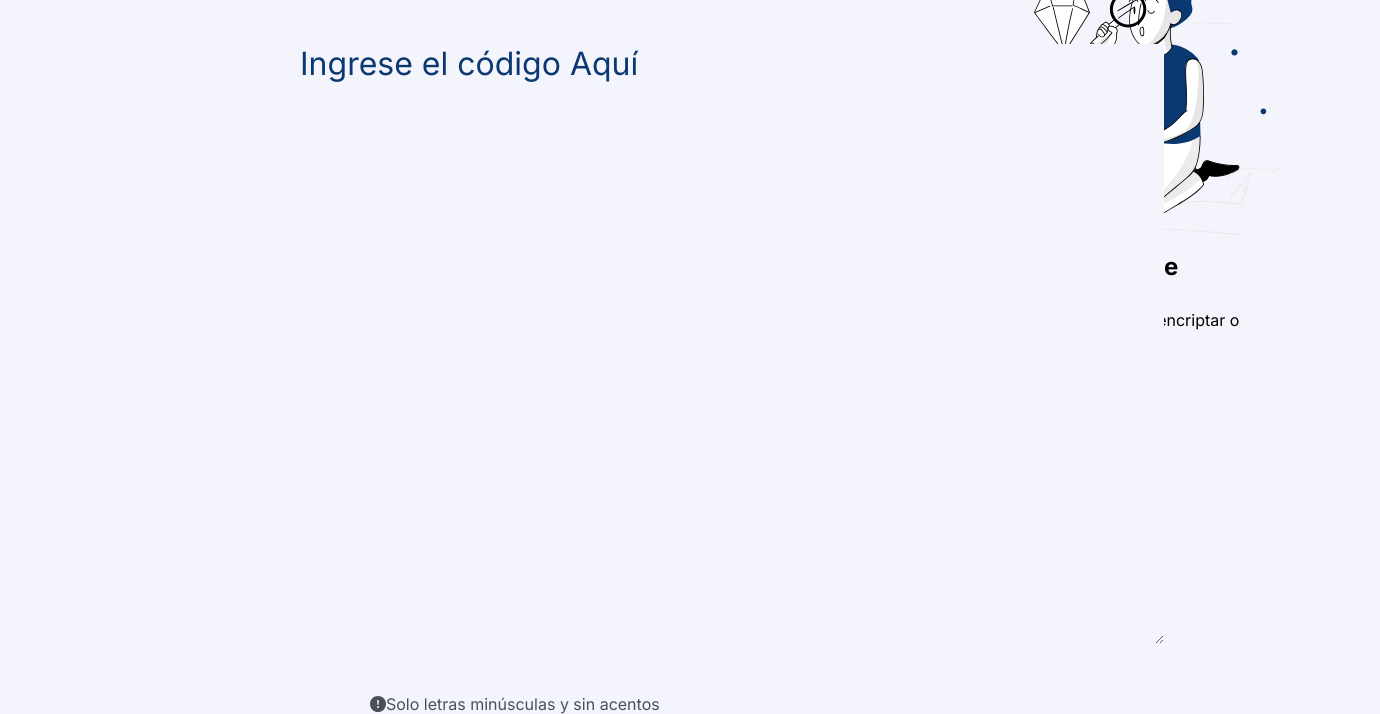
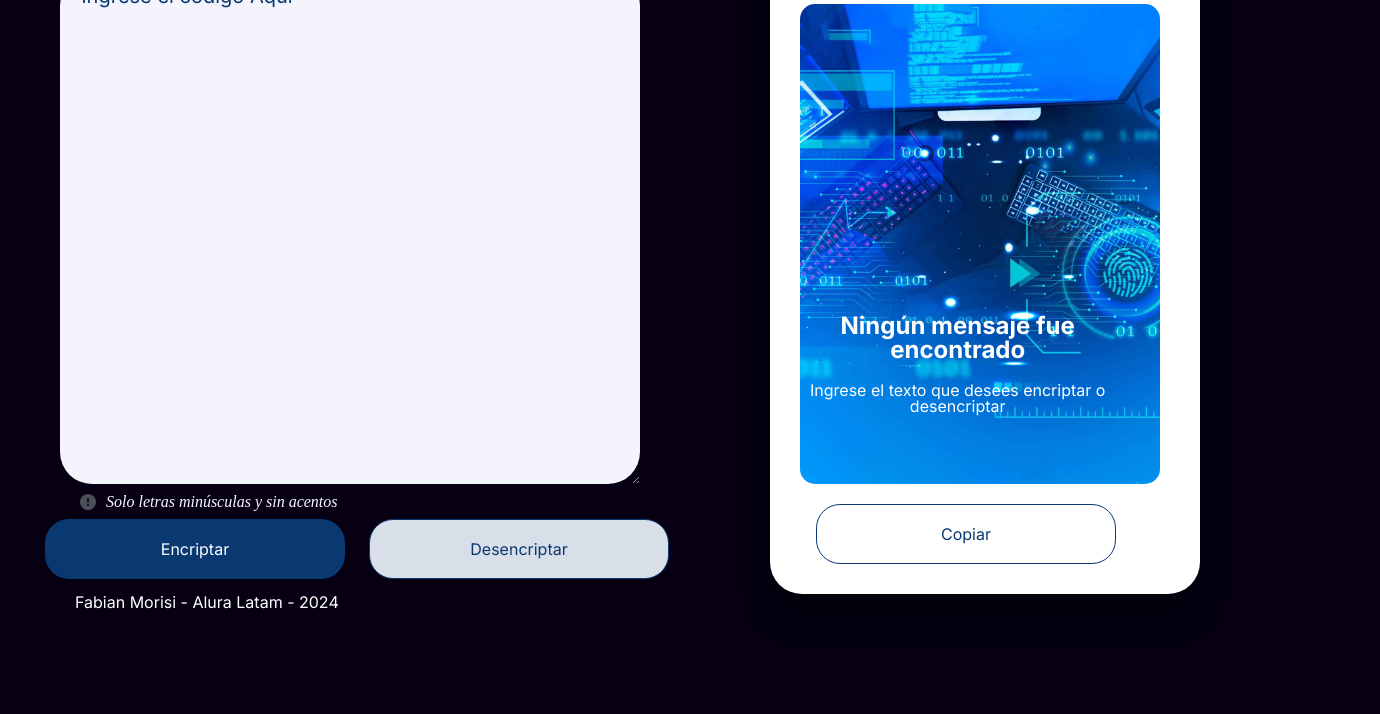
Before and after one commit to FabianMorisi/Challenge-Encriptador, a plain HTML site: page index.html in a window 1280 px wide. Shown: the part 126-840 px from the top of the page, 1380 px wide, since content can reach past the window. After the commit the page ends 800 px from the top, so only its background shows below. Drawn offline with Linux system fonts and the light colour scheme.

Commit message:
Arreglos de CSS

```diff
--- a/index.html
+++ b/index.html
@@ -3,6 +3,7 @@
 <head>
     <meta charset="UTF-8">
     <meta name="viewport" content="width=device-width, initial-scale=1.0">
+    <link rel="stylesheet" href="reset.css">
     <link rel="stylesheet" href="style.css">
     <link rel="preconnect" href="https://fonts.googleapis.com">
     <link rel="preconnect" href="https://fonts.gstatic.com" crossorigin>
@@ -12,17 +13,16 @@
 <body>
     <header>
         <img class="logo" src="imagenes/Logo.svg" alt="Logo Alura">
-
     </header>
     <main>
         <section class="seccion1">
             <div class="cajaContenedorUno">
-                <textarea placeholder="Ingrese el código Aquí" class="cajaCifrarTexto" ></textarea>
+                <textarea cols="30" rows="10" placeholder="  Ingrese el código Aquí" class="cajaCifrarTexto" ></textarea>
 
             </div>
-            <div class="imagen-exc">
+            <div class="imagenExc">
                 <img src="imagenes/bi_exclamation-circle-fill.svg" alt="Circulo de Exclamacion">
-                <p>Solo letras minúsculas y sin acentos</p>
+                <p class="textoExc">Solo letras minúsculas y sin acentos</p>
 
             </div>
             <div class="contenedorBotones">
@@ -32,9 +32,9 @@
         </section>
         <section class="seccion2">
             <div class="cajaContenedorDos">
-                <img src="imagenes/Muñeco.svg" alt="Muñeco Desencriptador">
+                <img class="imagenVirtual" src="imagenes/Virtual-Machine-Recovery-1152x1536.jpg" alt="Imagen Desencriptador">
             </div>
-            <div>
+            <div class="contenedorParr">
                 <h1>Ningún mensaje fue <br> encontrado</h1>
                 <p>Ingrese el texto que desees encriptar o <br> desencriptar</p>
             </div>
@@ -47,8 +47,11 @@
         </section>
 
     </main>
-    <footer class="autor">
-        <p>Fabian Morisi - 2024</p>
+    <footer >
+        <div class="autor">
+            <p>Fabian Morisi - Alura Latam - 2024</p>
+        </div>
+
     </footer>
 
     <script src="app.js"></script>
--- /dev/null
+++ b/reset.css
@@ -0,0 +1,48 @@
+/* http://meyerweb.com/eric/tools/css/reset/
+   v2.0 | 20110126
+   License: none (public domain)
+*/
+
+html, body, div, span, applet, object, iframe,
+h1, h2, h3, h4, h5, h6, p, blockquote, pre,
+a, abbr, acronym, address, big, cite, code,
+del, dfn, em, img, ins, kbd, q, s, samp,
+small, strike, strong, sub, sup, tt, var,
+b, u, i, center,
+dl, dt, dd, ol, ul, li,
+fieldset, form, label, legend,
+table, caption, tbody, tfoot, thead, tr, th, td,
+article, aside, canvas, details, embed,
+figure, figcaption, footer, header, hgroup,
+menu, nav, output, ruby, section, summary,
+time, mark, audio, video {
+	margin: 0;
+	padding: 0;
+	border: 0;
+	font-size: 100%;
+	font: inherit;
+	vertical-align: baseline;
+}
+/* HTML5 display-role reset for older browsers */
+article, aside, details, figcaption, figure,
+footer, header, hgroup, menu, nav, section {
+	display: block;
+}
+body {
+	line-height: 1;
+}
+ol, ul {
+	list-style: none;
+}
+blockquote, q {
+	quotes: none;
+}
+blockquote:before, blockquote:after,
+q:before, q:after {
+	content: '';
+	content: none;
+}
+table {
+	border-collapse: collapse;
+	border-spacing: 0;
+}
--- a/style.css
+++ b/style.css
@@ -1,23 +1,18 @@
-*{
-    margin: 0;
-    padding: 0;
-    font-family: 'Inter', sans-serif;
-}
 
 body{
-    background-color: #f4f4fc;
+    background-color: #060012;
 }
 
 header{
-    width: 100%;
+    width: 70px;
     height: 70px;
+
 }
 
 .logo{
-    width: 100%;
+    width: 150px;
     height: 50px;
-    padding-top: 20px;
-    padding-left: 40px;
+    padding: 30px 30px;
 }
 
 main{
@@ -29,35 +24,181 @@ main{
 }
 
 .cajaContenedorUno{
-    position: absolute;
-    left: 200px;
-    top: 100px;
-    padding-left: 100px;
-    width: 1080px;
-    height: 600px;
+    position: relative;
+    left: 10px;
+    top: 30px;
+    padding-left: 50px;
+    width: 700px;
+    height: 700px;
 }
 
 .cajaCifrarTexto{
     width: 80%;
-    height: 100%;
+    height: 70%;
+    border-radius: 32px;
     border: none;
     background-color: #f4f4fc;
     cursor: pointer;
     color: #0A3871;
-    font-size: 32px;
+    font-size: 20px;
     font-weight: 400;
     font-family: 'Inter', sans-serif;
-
+    padding: 10px;
 }
 
 .cajaCifrarTexto::placeholder{
     color: #0A3871;
 }
 
-.imagen-exc{
+.imagenExc{
     position: absolute;
-    top: 750px;
-    left: 370px;
+    top: 550px;
+    left: 80px;
     display: flex;
+    color: #f7fafd;
+}
+
+.textoExc{
+    padding: 0 10px;
+    font-style: italic;
+}
+
+.contenedorBotones{
+    position: absolute;
+    top: 560px;
+    height: 80px;
+    padding-left: 45px;
+    padding-top: 15px;
+}
+
+.botEncriptar{
+    width: 300px;
+    height: 60px;
+    border-radius: 24px;
+    background-color: #0A3871;
+    color: white;
+    font-size: 16px;
+    font-weight: 400;
+    font-family: 'Inter', sans-serif;
+    border: none;
+    margin-right: 20px;
+    cursor: pointer;
+}
+
+.botDesencriptar{
+    width: 300px;
+    height: 60px;
+    border-radius: 24px;
+    background-color: #D8DFE8;
+    color: #0A3871;
+    font-size: 16px;
+    font-weight: 400;
+    font-family: 'Inter', sans-serif;
+    border: 1px solid #0A3871;
+    cursor: pointer;
+}
+
+.seccion2{
+    display: flex;
+    position: relative;
+    width: 430px;
+    height: 650px;
+    right: 80px;
+    background-color: #ffffff;
+    box-sizing: border-box;
+    border-radius: 32px;
+    box-shadow: 0px 24px 32px -8px rgba(0, 0, 0, 0.50);
+}
+
+.cajaContenedorDos{
+    position: absolute;
+    left: 30px;
+    top: 10px;
+    box-sizing: border-box;
+    padding-top: 50px;
+}
+
+.imagenVirtual{
+    width: 90%;
+    height: 90%;
+    border-radius: 15px;
+}
+
+.contenedorParr{
+    position: absolute;
+    box-sizing: border-box;
+    top: 370px;
+    left: 40px;
+}
+
+.contenedorParr h1{
+    font-size: 24px;
+    font-weight: 700;
+    font-family: 'Inter', sans-serif;
+    text-align: center;
+    color: #ffffff;
+}
+
+.contenedorParr p{
+    font-family: 'Inter', sans-serif;
+    font-weight: 400;
+    font-size: 16px;
+    text-align: center;
+    color: #ffffff;
+    padding-top: 20px;
+}
+
+.cajaResultado{
+    position: absolute;
+    bottom: 230px;
+    width: 220px;
+    height: 350px;
+    padding: 0;
+    box-sizing: border-box;
+    margin-left: 15px;
+}
+
+.cajaResultado p{
     color: #495057;
+    font-size: 25px;
 }
+
+.cajaBoton{
+    display: flex;
+    position: absolute;
+    bottom: 400px;
+    top: 550px;
+    background-color: aqua;
+    padding-left: 50px;
+}
+
+.botCopiar{
+    width: 300px;
+    height: 60px;
+    border-radius: 24px;
+    background-color: #ffffff;
+    color: #0A3871;
+    font-size: 16px;
+    font-weight: 400;
+    font-family: 'Inter', sans-serif;
+    border: 1px solid #0A3871;
+    cursor: pointer;
+    position: relative;
+    top: 10px;
+    right: 4px;
+}
+
+.ocultar{
+    display: none;
+}
+
+.autor{
+    display: inline-block;
+    position: relative;
+    font-family: 'Inter', sans-serif;
+    font-weight: 400;
+    font-size: 16px;
+    text-align: center;
+    color: #ffffff;
+    padding: 650px 10px 10px 75px;
+}
```
Also changed, not shown: imagenes/Virtual-Machine-Recovery-1152x1536.jpg (added).
